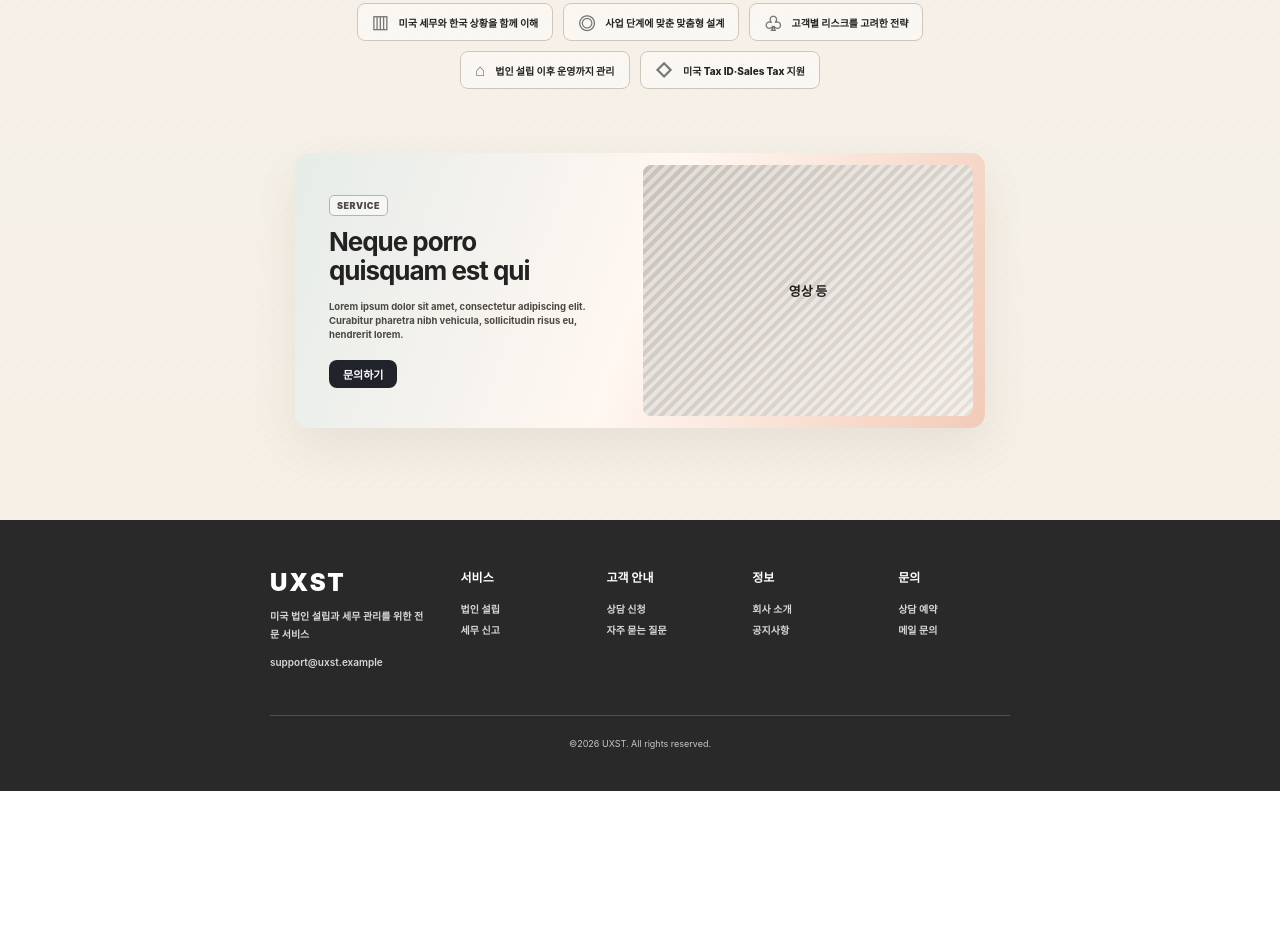
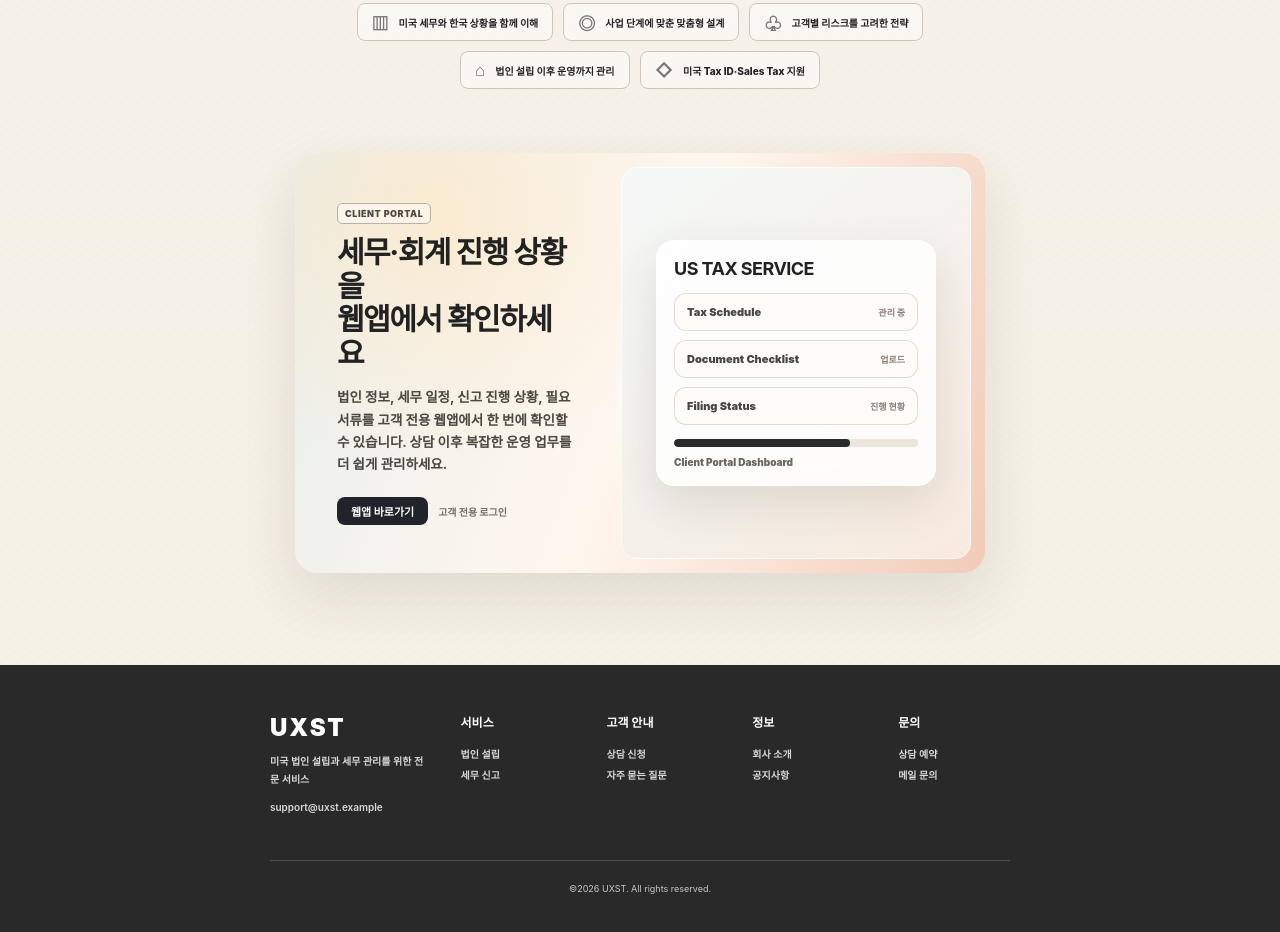
Before and after one commit to chagpts/gaon, a plain HTML site: page home/index.html in a window 1280 px wide. Shown: the part 3205-4137 px from the top of the page. Before the commit the page ends 3996 px from the top, so only its background shows below. Drawn offline with Linux system fonts and the light colour scheme.

Commit message:
Update index.html

```diff
--- a/home/index.html
+++ b/home/index.html
@@ -246,8 +246,53 @@
 
     .chart{text-align:center;padding:36px 0 74px}
     .chips{display:flex;flex-wrap:wrap;gap:10px;justify-content:center;margin:20px auto 64px;max-width:570px}.chip{height:38px;min-width:170px;border:1px solid #cfc6bb;border-radius:8px;background:rgba(255,255,255,.5);display:flex;align-items:center;gap:10px;padding:0 14px;text-align:left;font-size:10px;font-weight:800}.chip span{font-size:17px;color:#777}
-    .case-card{width:min(690px,100%);margin:0 auto;border-radius:14px;padding:12px;background:linear-gradient(110deg,#e6ece9,#fff7f1,#f2cbb8);display:grid;grid-template-columns:1fr 330px;gap:16px;text-align:left;box-shadow:var(--shadow)}
-    .case-copy{padding:28px 22px}.case-copy h3{font-size:26px;line-height:1.1;letter-spacing:-.04em;margin:0 0 15px}.case-copy p{font-size:9.5px;line-height:1.45;color:#4c4741;font-weight:700;margin:0 0 18px}.case-img{border-radius:8px;display:flex;align-items:center;justify-content:center;font-size:13px;font-weight:900;background:repeating-linear-gradient(135deg,rgba(255,255,255,.35) 0 4px,rgba(0,0,0,.035) 4px 8px),linear-gradient(135deg,#cfc8c1,#eee8e0)}
+    .case-card{
+      width:min(760px,100%);
+      margin:0 auto;
+      border-radius:22px;
+      padding:14px;
+      background:
+        radial-gradient(circle at 20% 15%, rgba(255,232,198,.70), transparent 38%),
+        linear-gradient(110deg,#e8eee9,#fff7ef,#f2cbb8);
+      display:grid;
+      grid-template-columns:1fr 350px;
+      gap:18px;
+      text-align:left;
+      box-shadow:0 22px 55px rgba(61,45,31,.11);
+    }
+    .case-copy{padding:34px 28px}
+    .case-copy h3{font-size:30px;line-height:1.12;letter-spacing:-.05em;margin:0 0 16px}
+    .case-copy p{font-size:13.5px;line-height:1.65;color:#4c4741;font-weight:700;margin:0 0 22px}
+    .case-actions{display:flex;gap:10px;align-items:center;flex-wrap:wrap}
+    .case-note{font-size:10px;color:#766f66;font-weight:800}
+    .case-img{
+      border-radius:16px;
+      min-height:260px;
+      padding:18px;
+      display:flex;
+      align-items:center;
+      justify-content:center;
+      background:
+        linear-gradient(145deg, rgba(255,255,255,.72), rgba(255,248,240,.40)),
+        linear-gradient(135deg,#dce6e2,#f4e1d3);
+      box-shadow:inset 0 0 0 1px rgba(255,255,255,.72);
+      overflow:hidden;
+    }
+    .portal-preview{
+      width:100%;
+      max-width:280px;
+      border-radius:18px;
+      padding:18px;
+      background:rgba(255,255,255,.82);
+      box-shadow:0 18px 45px rgba(68,50,34,.12);
+      backdrop-filter:blur(12px);
+    }
+    .portal-preview b{display:block;font-size:18px;margin-bottom:14px;letter-spacing:-.03em}
+    .portal-row{display:flex;align-items:center;justify-content:space-between;gap:12px;border:1px solid rgba(218,208,197,.75);border-radius:12px;padding:11px 12px;margin-top:9px;background:rgba(255,250,244,.72);font-size:11px;font-weight:900;color:#4b453e}
+    .portal-row small{font-size:9px;color:#8a8178;font-weight:900}
+    .portal-progress{height:8px;border-radius:999px;background:#ede5dc;margin-top:14px;overflow:hidden}
+    .portal-progress span{display:block;width:72%;height:100%;border-radius:999px;background:#2b2b2b}
+    .portal-label{margin-top:9px;font-size:10px;font-weight:900;color:#6d665f}
 
     footer{background:#292929;color:#fff;margin-top:18px;padding:48px 0 42px}.foot{width:min(740px,calc(100% - 38px));margin:0 auto}.foot-grid{display:grid;grid-template-columns:1.4fr repeat(4,1fr);gap:34px}.foot .logo{font-size:24px}.foot p,.foot a{font-size:10px;line-height:1.8;color:#d7d7d7;font-weight:600}.foot h4{font-size:12px;margin:0 0 12px}.copyright{border-top:1px solid rgba(255,255,255,.18);margin-top:34px;padding-top:22px;text-align:center;font-size:9px;color:#c7c7c7}
 
@@ -260,7 +305,7 @@
     }
 
     @media (max-width:760px){
-      header{top:8px} nav{display:none}.hero{padding-top:56px}.eyebrow{font-size:12px}h1{font-size:32px}.hero .visual{height:230px}.audience{padding-bottom:0;width:min(100%, calc(100vw - 32px))}.aud-card{top:68px!important;grid-template-columns:1fr;height:auto;min-height:0;margin-bottom:18px;padding:12px;border-radius:24px}.photo{height:280px;order:-1;border-radius:18px}.aud-copy{padding:26px 22px 54px}.aud-copy h3{font-size:25px;line-height:1.16}.aud-copy p{font-size:14.5px;line-height:1.65;max-width:none}.service-track{animation-duration:22s}.svc{flex-basis:138px}.case-card{grid-template-columns:1fr}.case-img{height:210px}.foot-grid{grid-template-columns:1fr 1fr}.foot-grid > div:first-child{grid-column:1/-1}
+      header{top:8px} nav{display:none}.hero{padding-top:56px}.eyebrow{font-size:12px}h1{font-size:32px}.hero .visual{height:230px}.audience{padding-bottom:0;width:min(100%, calc(100vw - 32px))}.aud-card{top:68px!important;grid-template-columns:1fr;height:auto;min-height:0;margin-bottom:18px;padding:12px;border-radius:24px}.photo{height:280px;order:-1;border-radius:18px}.aud-copy{padding:26px 22px 54px}.aud-copy h3{font-size:25px;line-height:1.16}.aud-copy p{font-size:14.5px;line-height:1.65;max-width:none}.service-track{animation-duration:22s}.svc{flex-basis:138px}.case-card{grid-template-columns:1fr;padding:12px}.case-copy{padding:28px 22px}.case-copy h3{font-size:27px}.case-copy p{font-size:14px}.case-img{min-height:260px}.foot-grid{grid-template-columns:1fr 1fr}.foot-grid > div:first-child{grid-column:1/-1}
     }
   </style>
 </head>
@@ -338,12 +383,24 @@
       </div>
       <article class="case-card">
         <div class="case-copy">
-          <span class="tag">SERVICE</span>
-          <h3>Neque porro<br>quisquam est qui</h3>
-          <p>Lorem ipsum dolor sit amet, consectetur adipiscing elit. Curabitur pharetra nibh vehicula, sollicitudin risus eu, hendrerit lorem.</p>
-          <a class="btn" href="#contact">문의하기</a>
+          <span class="tag">CLIENT PORTAL</span>
+          <h3>세무·회계 진행 상황을<br>웹앱에서 확인하세요</h3>
+          <p>법인 정보, 세무 일정, 신고 진행 상황, 필요 서류를 고객 전용 웹앱에서 한 번에 확인할 수 있습니다. 상담 이후 복잡한 운영 업무를 더 쉽게 관리하세요.</p>
+          <div class="case-actions">
+            <a class="btn" href="https://gaonconnect.co.kr/sign-in">웹앱 바로가기</a>
+            <span class="case-note">고객 전용 로그인</span>
+          </div>
         </div>
-        <div class="case-img">영상 등</div>
+        <div class="case-img" aria-label="웹앱 미리보기">
+          <div class="portal-preview">
+            <b>US TAX SERVICE</b>
+            <div class="portal-row"><span>Tax Schedule</span><small>관리 중</small></div>
+            <div class="portal-row"><span>Document Checklist</span><small>업로드</small></div>
+            <div class="portal-row"><span>Filing Status</span><small>진행 현황</small></div>
+            <div class="portal-progress"><span></span></div>
+            <div class="portal-label">Client Portal Dashboard</div>
+          </div>
+        </div>
       </article>
     </section>
   </main>
```
